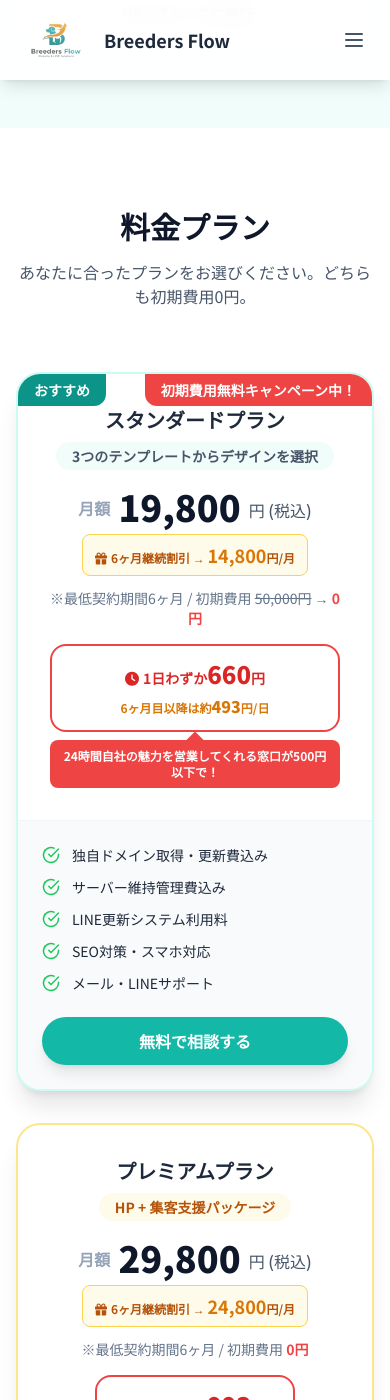
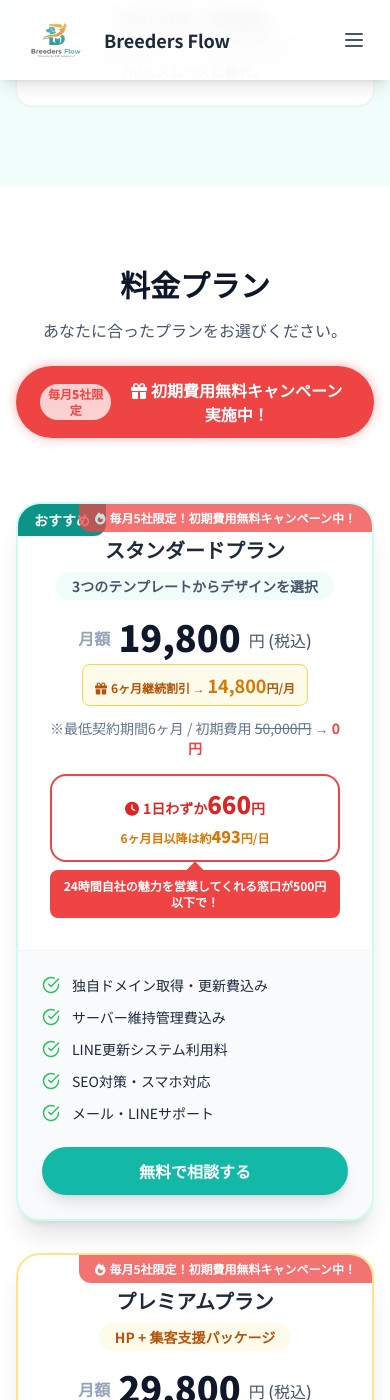
Before and after one commit to BSK-Ryo/Breeders-Flow, a Jekyll site: the page built from index.html, in a window 390 px wide and 1400 px high, scrolled down 7286 px. Built offline with Jekyll 4.4.1, drawn with Linux system fonts in a browser that asks for light colours; nearby versions of some CDN libraries; some of the changed text lies outside the part shown.

Commit message:
料金パッチの修正

```diff
--- a/_layouts/default.html
+++ b/_layouts/default.html
@@ -17,6 +17,11 @@
     <style>
         body { font-family: 'Noto Sans JP', sans-serif; }
         html { scroll-behavior: smooth; }
+        @keyframes campaign-pulse {
+            0%, 100% { box-shadow: 0 0 0 0 rgba(239, 68, 68, 0.4); }
+            50% { box-shadow: 0 0 20px 4px rgba(239, 68, 68, 0.2); }
+        }
+        .campaign-glow { animation: campaign-pulse 2s ease-in-out infinite; }
         {% if page.fade_in %}
         .fade-in { opacity: 0; transform: translateY(20px); transition: opacity 0.8s ease-out, transform 0.8s ease-out; }
         .fade-in.visible { opacity: 1; transform: none; }
--- a/_layouts/home.html
+++ b/_layouts/home.html
@@ -17,6 +17,11 @@
         .phone-scroll::-webkit-scrollbar { width: 4px; }
         .phone-scroll::-webkit-scrollbar-track { background: transparent; }
         .phone-scroll::-webkit-scrollbar-thumb { background-color: #cbd5e1; border-radius: 20px; }
+        @keyframes campaign-pulse {
+            0%, 100% { box-shadow: 0 0 0 0 rgba(239, 68, 68, 0.4); }
+            50% { box-shadow: 0 0 20px 4px rgba(239, 68, 68, 0.2); }
+        }
+        .campaign-glow { animation: campaign-pulse 2s ease-in-out infinite; }
     </style>
     {% include google-analytics.html %}
 </head>
--- a/index.html
+++ b/index.html
@@ -20,9 +20,9 @@ description: "LINEでかんたん更新。ポータルサイトに頼らない
 
             <!-- Trust Badges -->
             <div class="flex flex-wrap justify-center gap-4 md:gap-6 mb-10">
-                <div class="flex items-center gap-2 bg-white rounded-full px-5 py-2.5 shadow-sm border border-slate-100">
-                    <i class="fa-solid fa-yen-sign text-teal-500"></i>
-                    <span class="text-sm font-bold text-slate-700">初期費用 <span class="text-teal-600 text-lg">0</span>円</span>
+                <div class="flex items-center gap-2 bg-red-50 rounded-full px-5 py-2.5 shadow-sm border border-red-200 campaign-glow">
+                    <i class="fa-solid fa-fire text-red-500 animate-pulse"></i>
+                    <span class="text-sm font-bold text-slate-700">初期費用 <span class="line-through text-slate-400">50,000円</span> → <span class="text-red-500 text-lg font-extrabold">0</span>円</span>
                 </div>
                 <div class="flex items-center gap-2 bg-white rounded-full px-5 py-2.5 shadow-sm border border-slate-100">
                     <i class="fa-brands fa-line text-[#06C755]"></i>
@@ -43,8 +43,8 @@ description: "LINEでかんたん更新。ポータルサイトに頼らない
                     詳しく見る
                 </a>
             </div>
-            <p class="text-sm text-slate-500 mt-4">
-                ※初期費用0円キャンペーン実施中
+            <p class="text-sm text-red-500 font-bold mt-4 animate-pulse">
+                <i class="fa-solid fa-fire mr-1"></i>毎月5社限定！初期費用無料キャンペーン実施中
             </p>
         </div>
     </section>
@@ -257,7 +257,11 @@ description: "LINEでかんたん更新。ポータルサイトに頼らない
         <div class="container mx-auto px-4 md:px-6">
             <div class="text-center mb-16">
                 <h2 class="text-3xl md:text-4xl font-bold mb-4 text-slate-900">料金プラン</h2>
-                <p class="text-slate-600">あなたに合ったプランをお選びください。どちらも初期費用0円。</p>
+                <p class="text-slate-600 mb-6">あなたに合ったプランをお選びください。</p>
+                <div class="inline-flex items-center gap-3 bg-red-500 text-white font-bold px-6 py-3 rounded-full shadow-lg campaign-glow">
+                    <span class="bg-white text-red-500 text-xs font-extrabold px-2 py-0.5 rounded-full animate-pulse">毎月5社限定</span>
+                    <span class="text-base md:text-lg"><i class="fa-solid fa-gift mr-1"></i>初期費用無料キャンペーン実施中！</span>
+                </div>
             </div>
 
             <div class="max-w-5xl mx-auto">
@@ -268,7 +272,7 @@ description: "LINEでかんたん更新。ポータルサイトに頼らない
                     <!-- Standard Plan -->
                     <div class="bg-white border-2 border-teal-100 rounded-3xl shadow-xl overflow-hidden relative flex flex-col">
                         <div class="absolute top-0 left-0 bg-teal-600 text-white font-bold px-4 py-1.5 rounded-br-xl text-sm z-10">おすすめ</div>
-                        <div class="absolute top-0 right-0 bg-red-500 text-white font-bold px-4 py-1.5 rounded-bl-xl text-sm z-10">初期費用無料キャンペーン中！</div>
+                        <div class="absolute top-0 right-0 bg-red-500 text-white font-bold px-4 py-1.5 rounded-bl-xl text-xs z-10 animate-pulse"><i class="fa-solid fa-fire mr-1"></i>毎月5社限定！初期費用無料キャンペーン中！</div>
                         <div class="p-8 md:p-10 text-center border-b border-slate-100">
                             <h3 class="text-xl font-bold text-slate-800 mb-2">スタンダードプラン</h3>
                             <p class="text-slate-600 font-bold mb-4 bg-teal-50 inline-block px-4 py-1 rounded-full text-sm">3つのテンプレートからデザインを選択</p>
@@ -310,6 +314,7 @@ description: "LINEでかんたん更新。ポータルサイトに頼らない
 
                     <!-- Premium Plan -->
                     <div class="bg-white border-2 border-amber-200 rounded-3xl shadow-xl overflow-hidden relative flex flex-col">
+                        <div class="absolute top-0 right-0 bg-red-500 text-white font-bold px-4 py-1.5 rounded-bl-xl text-xs z-10 animate-pulse"><i class="fa-solid fa-fire mr-1"></i>毎月5社限定！初期費用無料キャンペーン中！</div>
                         <div class="p-8 md:p-10 text-center border-b border-slate-100">
                             <h3 class="text-xl font-bold text-slate-800 mb-2">プレミアムプラン</h3>
                             <p class="text-amber-700 font-bold mb-4 bg-amber-50 inline-block px-4 py-1 rounded-full text-sm">HP + 集客支援パッケージ</p>
@@ -321,7 +326,7 @@ description: "LINEでかんたん更新。ポータルサイトに頼らない
                             <div class="inline-block bg-amber-50 border border-amber-300 rounded-lg px-3 py-1.5 mb-3">
                                 <p class="text-xs text-amber-700 font-bold"><i class="fa-solid fa-gift mr-1"></i>6ヶ月継続割引 → <span class="text-lg text-amber-600">24,800</span>円/月</p>
                             </div>
-                            <p class="text-slate-500 text-sm mb-4">※最低契約期間6ヶ月 / 初期費用 <span class="text-red-500 font-bold">0円</span></p>
+                            <p class="text-slate-500 text-sm mb-4">※最低契約期間6ヶ月 / 初期費用 <span class="line-through">50,000円</span> → <span class="text-red-500 font-bold">0円</span></p>
                             <div class="relative inline-block">
                                 <div class="border-2 border-red-500 rounded-2xl px-5 py-3">
                                     <p class="text-red-600 font-bold text-sm">
@@ -392,7 +397,7 @@ description: "LINEでかんたん更新。ポータルサイトに頼らない
                                     <td class="py-4 px-4 bg-slate-50 font-medium text-slate-700">初期費用</td>
                                     <td class="py-4 px-4 text-center text-slate-600">30〜100万円</td>
                                     <td class="py-4 px-4 text-center text-slate-600">0〜33,000円</td>
-                                    <td class="py-4 px-4 text-center bg-teal-50 font-bold text-teal-700 text-base">0円</td>
+                                    <td class="py-4 px-4 text-center bg-teal-50 font-bold text-teal-700 text-base">0円<br><span class="text-xs font-normal text-red-500"><i class="fa-solid fa-fire mr-0.5"></i>キャンペーン中</span></td>
                                     <td class="py-4 px-4 text-center text-slate-600">0〜数万円</td>
                                 </tr>
                                 <tr class="border-b border-slate-100">
```
Also changed, not shown: SPECIFICATION.md (+42 -0 lines), pricing.html (+19 -6 lines).
